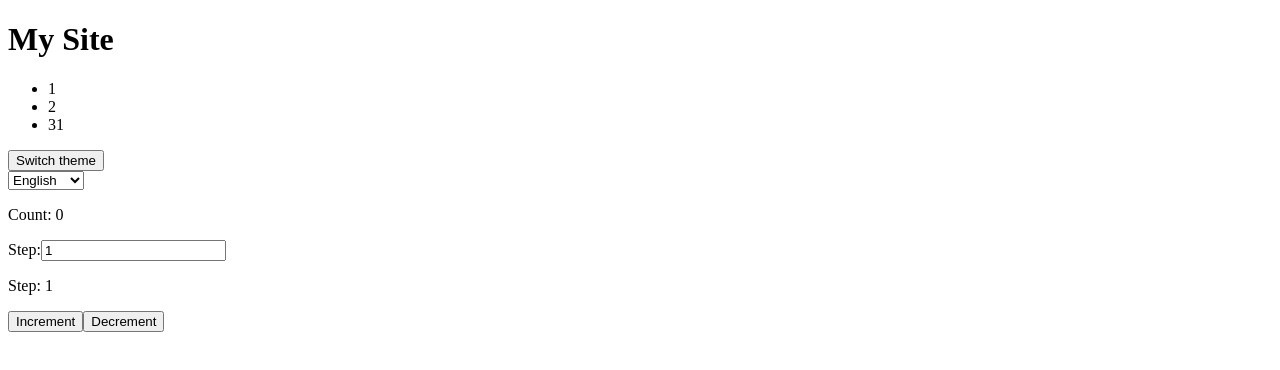
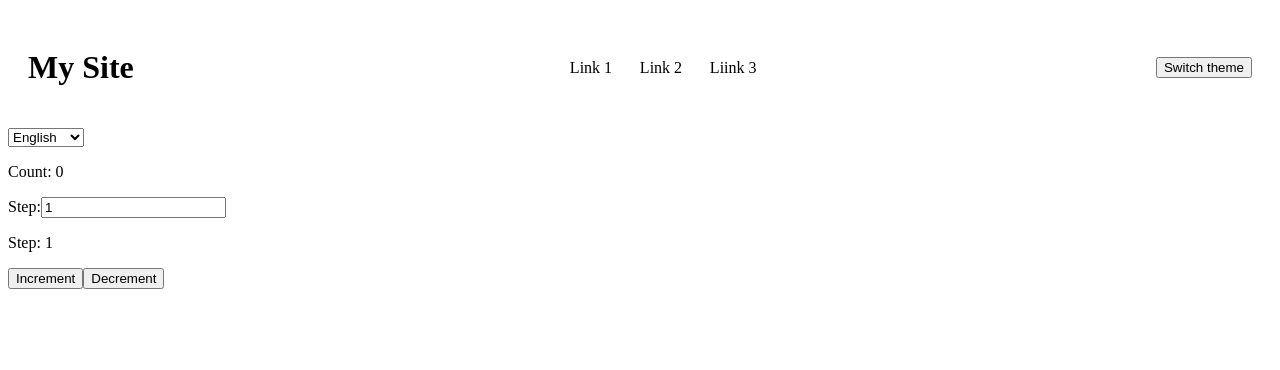
Before and after one commit to mariakibets/redux-toolkit2, a React (Create React App) app: page /counter in a window 1280 px wide. Shown: the top 370 px of the page. Built offline with nearby package versions, Linux system fonts and the light colour scheme.

Commit message:
Add sass lib + styles for header

```diff
--- a/package.json
+++ b/package.json
@@ -12,6 +12,7 @@
     "react-dom": "^18.2.0",
     "react-redux": "^8.1.3",
     "react-scripts": "5.0.1",
+    "sass": "^1.69.5",
     "web-vitals": "^2.1.4"
   },
   "scripts": {
--- /dev/null
+++ b/src/components/Header/Hader.module.scss
@@ -0,0 +1,17 @@
+.header {
+    display: flex;
+    align-items: center;
+    justify-content: space-between;
+    padding: 20px;
+}
+
+.navList {
+    display: flex;
+    justify-content: space-around;
+    list-style: none ;
+    &Item {
+        margin: 0 10px;
+        min-width: 50px;
+    }
+
+}
--- a/src/components/Header/index.js
+++ b/src/components/Header/index.js
@@ -1,14 +1,15 @@
 import React from 'react'
+import styles from './Hader.module.scss';
 
 const Header = () => {
   return (
-   <header>
+   <header className={styles.header}>
     <h1>My Site</h1>
         <nav>
-            <ul>
-                <li>1</li>
-                <li>2</li>
-                <li>31</li>
+            <ul className={styles.navList}>
+                <li className={styles.navListItem}>Link 1</li>
+                <li className={styles.navListItem}>Link 2</li>
+                <li className={styles.navListItem}>Liink 3</li>
             </ul>
         </nav>
         <div>
```
Also changed, not shown: 1 other file (tests, documents, lock files or other folders).
